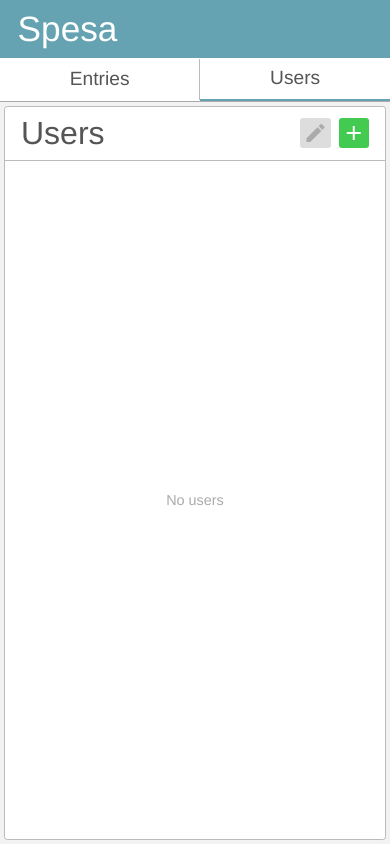
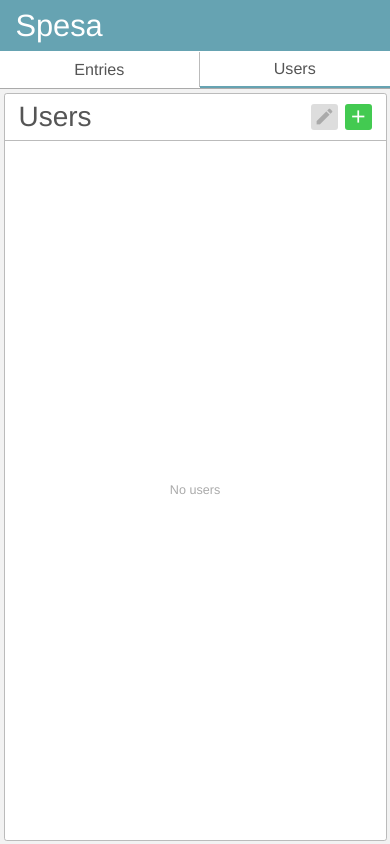
Before and after one commit to jackss011/spesa-counter, a React app: page / in a window 390 px wide. Built offline with nearby package versions, Linux system fonts and the light colour scheme.

Commit message:
Fixed font-sizes on mobile

```diff
--- a/app/src/view/users/AddUserForm.jsx
+++ b/app/src/view/users/AddUserForm.jsx
@@ -32,6 +32,7 @@ class AddUserForm extends React.Component {
                     value={this.state.name}
                     onChange={e => this.onNameChange(e)}
                     autocorrect="off"
+                    autoComplete="off"
                 />
                 <button
                     type="submit"
--- a/app/styles/_layout.sass
+++ b/app/styles/_layout.sass
@@ -32,4 +32,7 @@
 
     .main-pane
         margin: 0.25rem
+
+    html
+        font-size: 14px
 //
--- a/app/styles/components/_tab.sass
+++ b/app/styles/components/_tab.sass
@@ -8,7 +8,7 @@
 
 
 .tab
-    font-size: 1.2rem
+    font-size: 1.15rem
     +flex(row, center, center)
     flex-grow: 1
     padding: .5em
```
